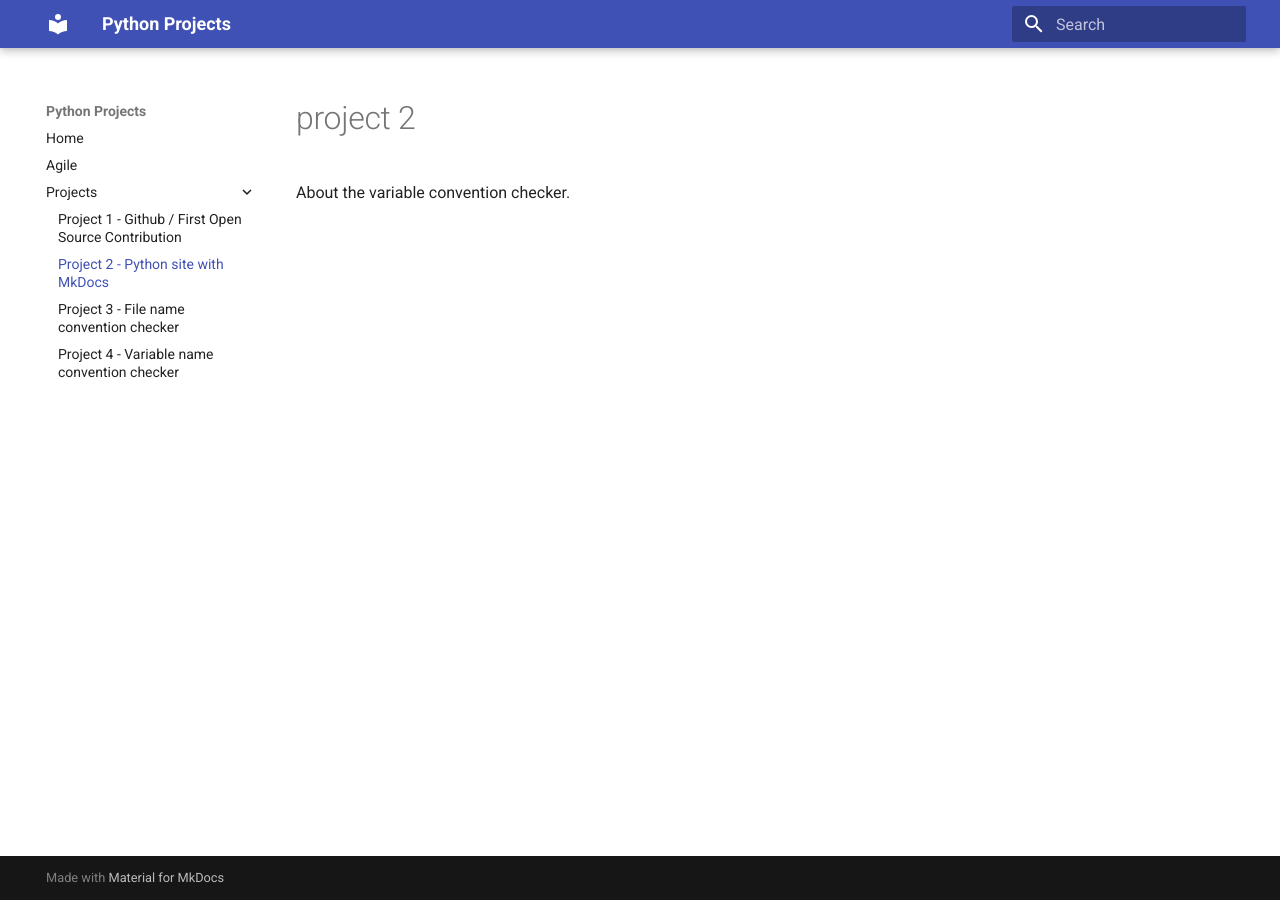
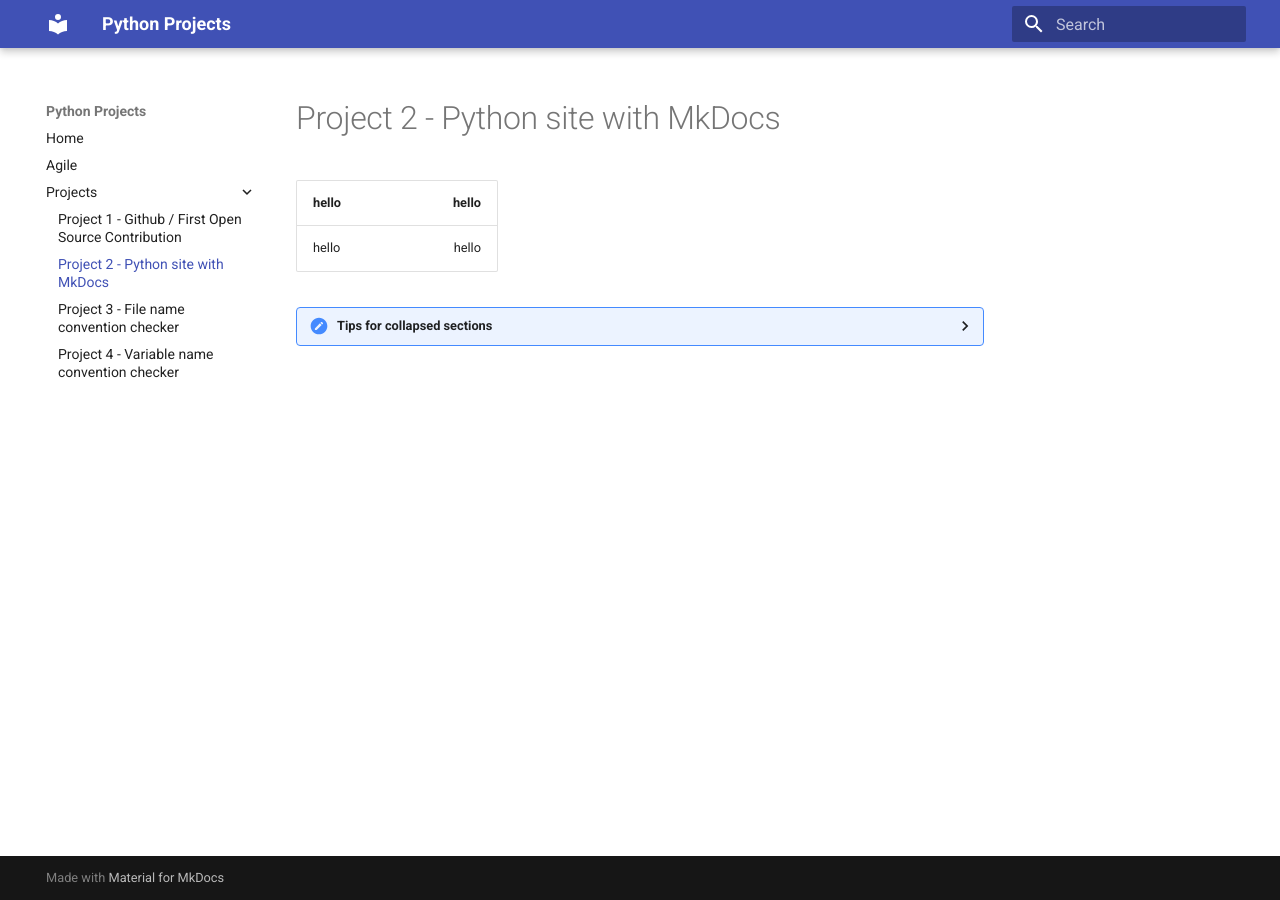
Before and after one commit to milagro2/pythonsite, an MkDocs documentation site: the page built from docs/project2.md, in a window 1280 px wide. Built offline with MkDocs 1.6.1 and Material for MkDocs 9.7.7, drawn with Linux system fonts in a browser that asks for light colours.

Commit message:
Update project2.md

````diff
--- a/docs/project2.md
+++ b/docs/project2.md
@@ -1,2 +1,18 @@
-#project 2
-About the variable convention checker.
+
+| hello | hello    |
+|  :--- | ---:    |
+| hello  | hello    |
+
+<details>
+
+<summary>Tips for collapsed sections</summary>
+
+```ruby
+
+```
+
+```ruby
+   puts "Hello World"
+```
+
+</details>
````
